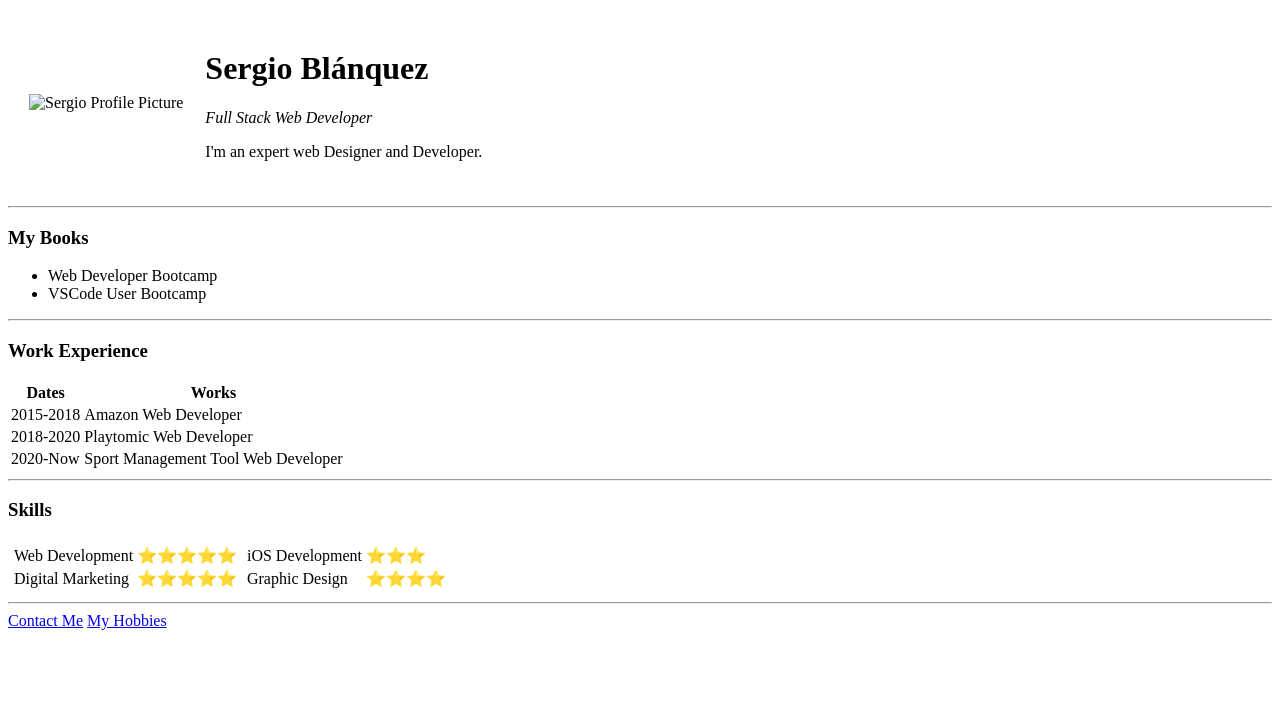
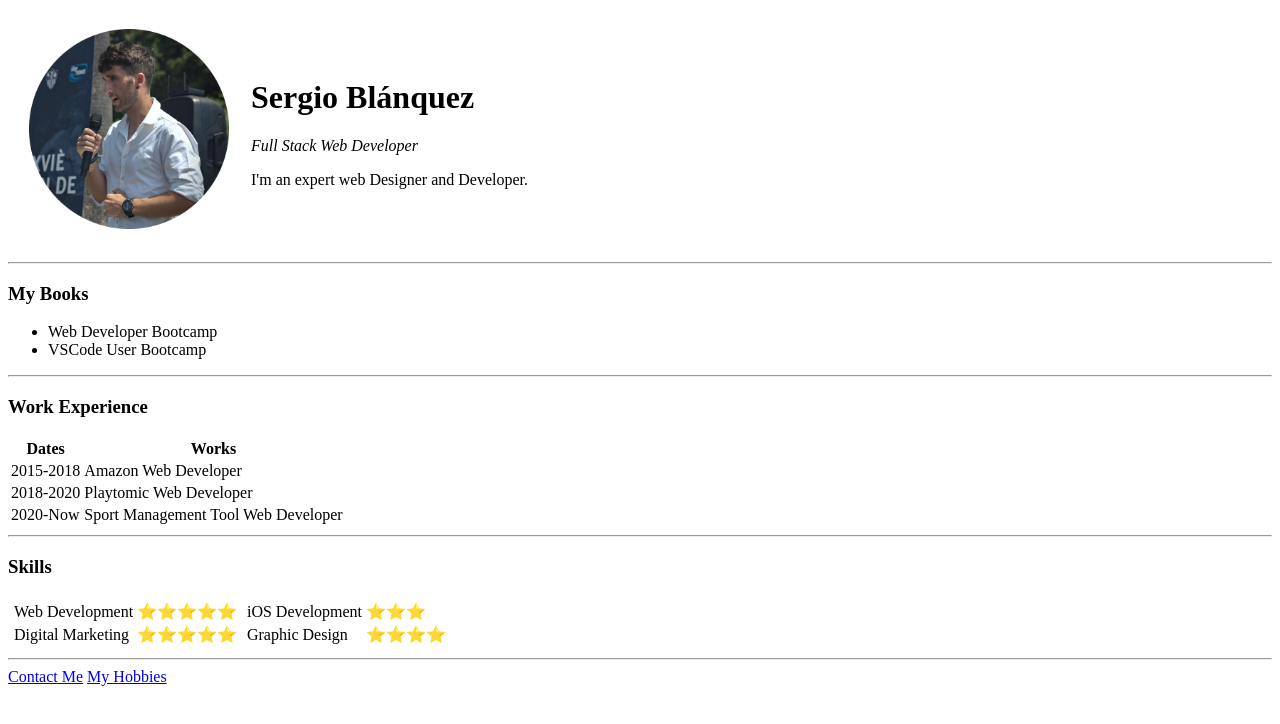
Before and after one commit to SergioBlanquez/cv, a plain HTML site: page index.html in a window 1280 px wide. Drawn offline with Linux system fonts and the light colour scheme; the site is published under a folder, as on GitHub Pages, so addresses that start at the root find nothing.

Commit message:
Update index.html

```diff
--- a/index.html
+++ b/index.html
@@ -9,7 +9,7 @@
 <body>
     <table cellspacing="20">
         <tr>
-            <td><img src="/media/buena personal-modified.png" alt="Sergio Profile Picture" height="200"></td>
+            <td><img src="media/buena personal-modified.png" alt="Sergio Profile Picture" height="200"></td>
             <td><h1>Sergio Blánquez</h1>
                 <p><em>Full Stack Web Developer</em></p>
                 <p>I'm an expert web Designer and Developer.</p>
```
